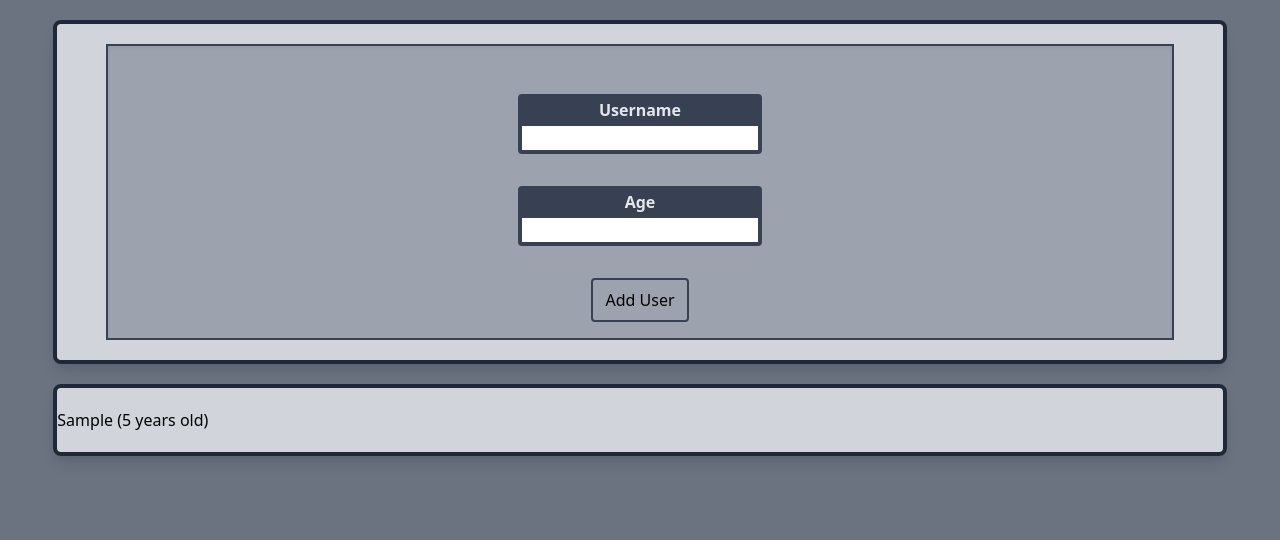
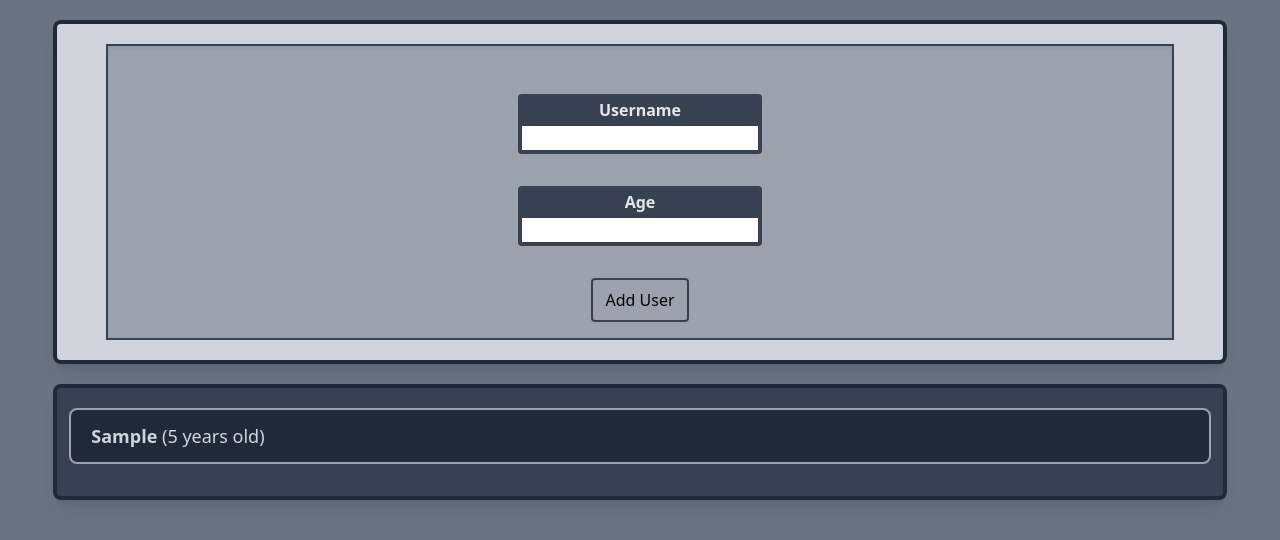
Before and after one commit to Jonathan-Day-Dev/react-practice-project, a React (Create React App) app: page / in a window 1280 px wide. Both pictures are taken after typing "Sample", "5" into the empty fields and a click on the button "Add User". Shown: the top 540 px of the page. Built offline with nearby package versions, Linux system fonts and the light colour scheme; the HTML template or start-up script is replaced by a standard one.

Commit message:
added styles to UsersList

```diff
--- a/src/components/Users/UsersList.js
+++ b/src/components/Users/UsersList.js
@@ -8,7 +8,7 @@ const UsersList = (props) => {
       <ul>
         {props.users.map((user) => (
           <li key={user.id}>
-            {user.name} ({user.age} years old)
+            <span className={styles.username}>{user.name}</span> ({user.age} years old)
           </li>
         ))}
       </ul>
--- a/src/components/Users/UsersList.module.css
+++ b/src/components/Users/UsersList.module.css
@@ -1,3 +1,11 @@
 .users {
+    @apply bg-gray-700 text-gray-300;
+}
 
+.users ul li {
+    @apply px-5 py-3 mx-3 mb-3 border-2 border-solid border-gray-400 rounded-lg bg-gray-800 text-lg;
 }
+
+.username {
+    @apply font-semibold;
+}
```
